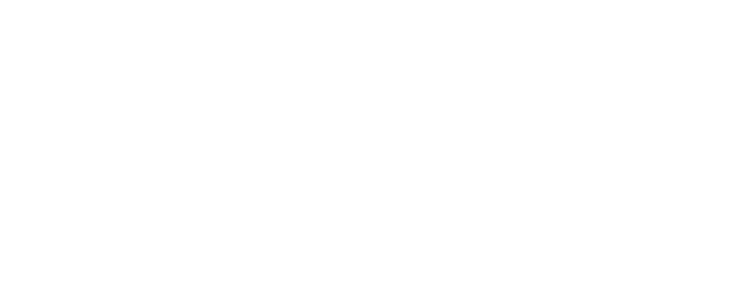
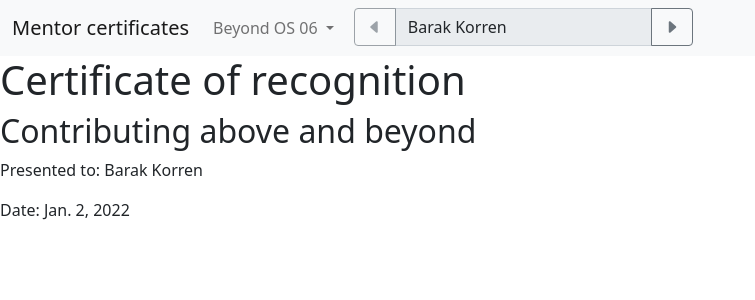
Before and after one commit to ifireball/beyond-site, a Django app: page /mentor_certs/certificate/5 in a window 1280 px wide. Before the commit the part shown is empty. Shown: the top 300 px of the page, without its empty margins (0-755 px from the left). Run offline with Django 4.2, Linux system fonts and the light colour scheme; data comes from the database, SQL or seed files in the repository.

Commit message:
mentor_certs: certificae view: Navigation UI
Wrote HTML for bootstrap-based navigation bar to navigate between the
different mentor certificates.

```diff
--- a/mentor_certs/templates/mentor_certs/certificate_view.html
+++ b/mentor_certs/templates/mentor_certs/certificate_view.html
@@ -1,2 +1,53 @@
+<!doctype html>
 <html lang="en">
+  <head>
+    <meta charset="utf-8">
+    <meta name="viewport" content="width=device-width, initial-scale=1">
+
+    <!-- Bootstrap CSS -->
+    <link href="https://cdn.jsdelivr.net/npm/bootstrap@5.1.3/dist/css/bootstrap.min.css" rel="stylesheet" integrity="sha384-1BmE4kWBq78iYhFldvKuhfTAU6auU8tT94WrHftjDbrCEXSU1oBoqyl2QvZ6jIW3" crossorigin="anonymous">
+    <!-- Bootstrap Icons -->
+    <link rel="stylesheet" href="https://cdn.jsdelivr.net/npm/bootstrap-icons@1.8.1/font/bootstrap-icons.css">
+
+    <title>Beyond mentor certificates</title>
+  </head>
+  <body>
+    <nav class="navbar navbar-expand-lg navbar-light bg-light">
+      <div class="container-fluid">
+        <a class="navbar-brand" href="#">Mentor certificates</a>
+        <button class="navbar-toggler" type="button" data-bs-toggle="collapse" data-bs-target="#navbarNavDropdown" aria-controls="navbarNavDropdown" aria-expanded="false" aria-label="Toggle navigation">
+          <span class="navbar-toggler-icon"></span>
+        </button>
+        <div class="collapse navbar-collapse" id="navbarNavDropdown">
+          <ul class="navbar-nav">
+            <li class="nav-item dropdown">
+              <a class="nav-link dropdown-toggle" href="#" id="navbarDropdownMenuLink" role="button" data-bs-toggle="dropdown" aria-expanded="false">
+                {{certificate.course.name}}
+              </a>
+              <ul class="dropdown-menu" aria-labelledby="navbarDropdownMenuLink">
+                {% for cert in certificate.nav_courses %}
+                  <li><a class="dropdown-item" href="{{ cert.get_absolute_url }}">{{cert.course.name}}</a></li>
+                {% endfor %}
+              </ul>
+            </li>
+            <form class="container-fluid justify-content-start">
+              <div class="input-group">
+                <a href="{{certificate.nav_previous.get_absolute_url}}" class="btn btn-outline-secondary{% if certificate.nav_previous is None %} disabled{% endif %}" role="button" id="prev-cert"><i class="bi-caret-left-fill" role="img" aria-label="Previous certificate"></i></a>
+                <input type="text" class="form-control" aria-label="Certificate staff member" readonly value="{{certificate.staff_member.name}}">
+                <a href="{{certificate.nav_next.get_absolute_url}}" class="btn btn-outline-secondary{% if certificate.nav_next is None %} disabled{% endif %}" role="button" id="next-cert"><i class="bi-caret-right-fill" role="img" aria-label="Next certificate"></i></a>
+              </div>
+            </form>
+          </ul>
+        </div>
+      </div>
+    </nav>
+
+    <h1>Certificate of recognition</h1>
+    <h2>Contributing above and beyond</h2>
+    <p>Presented to: {{certificate.staff_member.name}}</p>
+    <p>Date: {{certificate.course.end_date}}</p>
+
+
+    <script src="https://cdn.jsdelivr.net/npm/bootstrap@5.1.3/dist/js/bootstrap.bundle.min.js" integrity="sha384-ka7Sk0Gln4gmtz2MlQnikT1wXgYsOg+OMhuP+IlRH9sENBO0LRn5q+8nbTov4+1p" crossorigin="anonymous"></script>
+  </body>
 </html>
```
